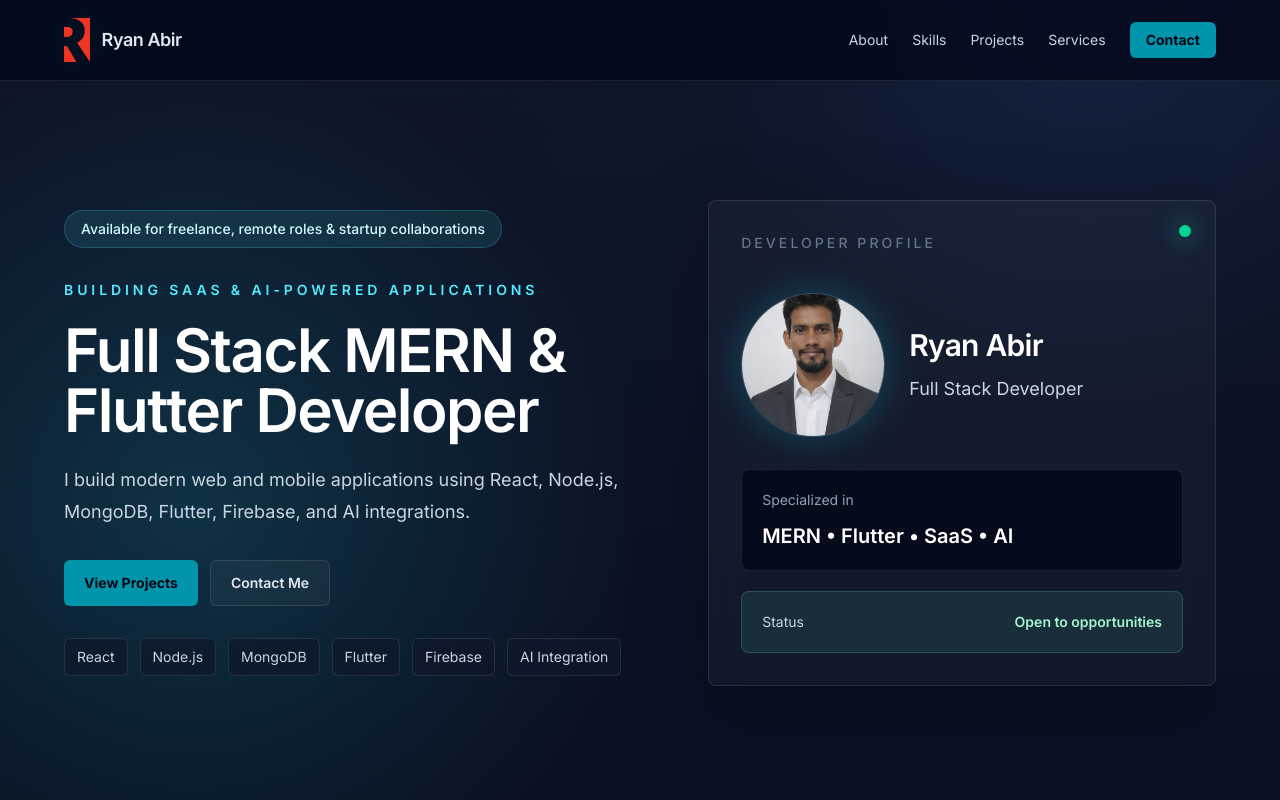
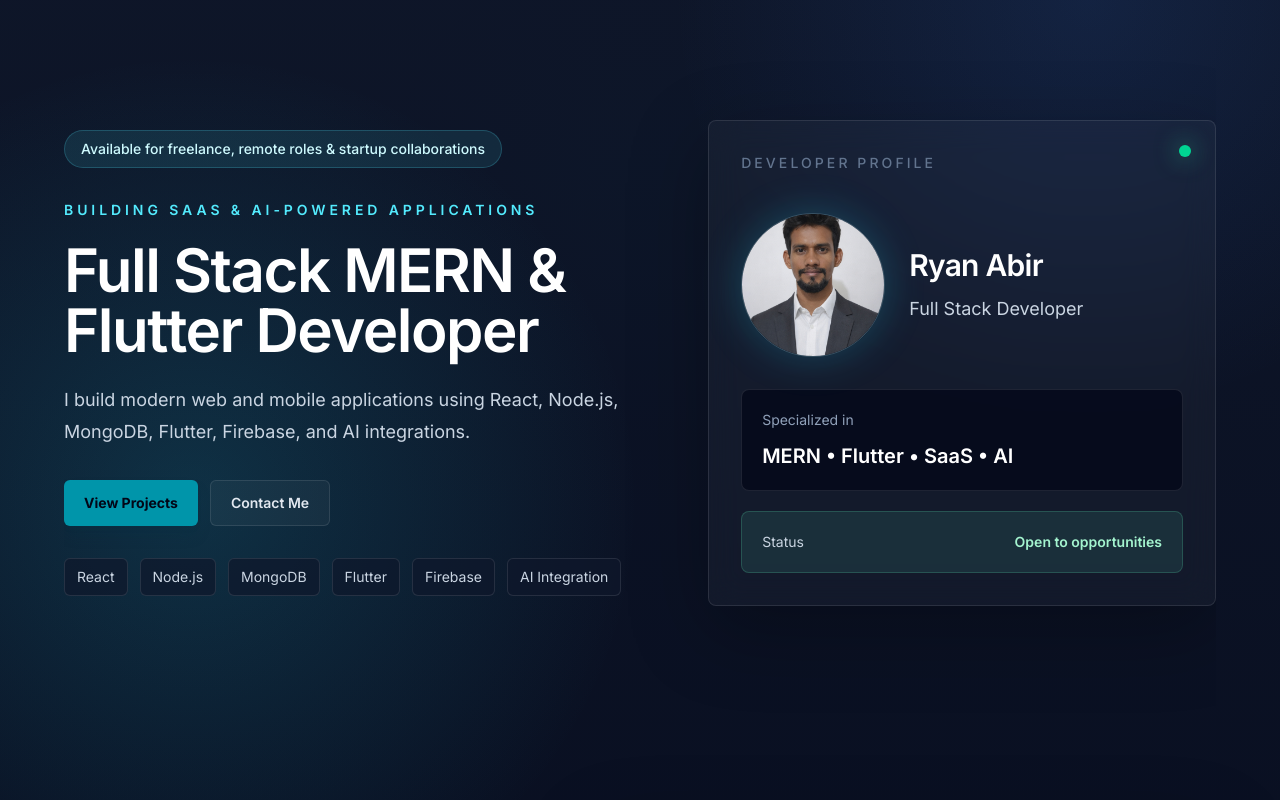
Before and after one commit to RyanAbir/RyanAbirPortfolio, a Next.js app: page / in a window 1280 px wide. Shown: the top 800 px of the page. Built offline with nearby package versions, Linux system fonts and the light colour scheme.

Commit message:
Update navbar to appear after first viewport

```diff
--- a/components/Navbar.tsx
+++ b/components/Navbar.tsx
@@ -8,7 +8,7 @@ import { NAV_LINKS, SITE_NAME } from "../lib/constants";
 const desktopNavLinks = NAV_LINKS.filter((link) => link.href !== "#contact");
 
 export default function Navbar() {
-  const [isVisible, setIsVisible] = useState(true);
+  const [isVisible, setIsVisible] = useState(false);
   const [isMenuOpen, setIsMenuOpen] = useState(false);
   const hideTimerRef = useRef<ReturnType<typeof setTimeout> | null>(null);
 
@@ -22,16 +22,18 @@ export default function Navbar() {
 
     const handleScroll = () => {
       clearHideTimer();
+      const firstViewportThreshold = window.innerHeight - 80;
 
-      if (window.scrollY < 120) {
-        setIsVisible(true);
+      if (window.scrollY < firstViewportThreshold) {
+        setIsMenuOpen(false);
+        setIsVisible(false);
         return;
       }
 
       setIsVisible(true);
 
       hideTimerRef.current = setTimeout(() => {
-        if (window.scrollY >= 120 && !isMenuOpen) {
+        if (window.scrollY >= firstViewportThreshold && !isMenuOpen) {
           setIsVisible(false);
         }
       }, 5000);
@@ -55,9 +57,8 @@ export default function Navbar() {
   const shouldShowHeader = isVisible || isMenuOpen;
 
   return (
-    <>
     <header
-        className={`fixed left-0 right-0 top-0 z-50 border-b border-white/10 bg-slate-950/72 backdrop-blur-xl transition-all duration-300 ease-out ${
+      className={`fixed left-0 right-0 top-0 z-50 border-b border-white/10 bg-slate-950/72 backdrop-blur-xl transition-all duration-500 ease-out ${
         shouldShowHeader
           ? "translate-y-0 opacity-100"
           : "pointer-events-none -translate-y-full opacity-0"
@@ -102,9 +103,7 @@ export default function Navbar() {
         <button
           aria-controls="mobile-navigation"
           aria-expanded={isMenuOpen}
-            aria-label={
-              isMenuOpen ? "Close navigation menu" : "Open navigation menu"
-            }
+          aria-label={isMenuOpen ? "Close navigation menu" : "Open navigation menu"}
           className="inline-flex h-10 w-10 items-center justify-center rounded-md border border-white/10 bg-white/[0.04] text-slate-200 md:hidden"
           onClick={() => {
             setIsVisible(true);
@@ -143,7 +142,5 @@ export default function Navbar() {
         </div>
       ) : null}
     </header>
-      <div aria-hidden="true" className="h-20" />
-    </>
   );
 }
```
Lines whose indentation alone changed are shown as unchanged.
